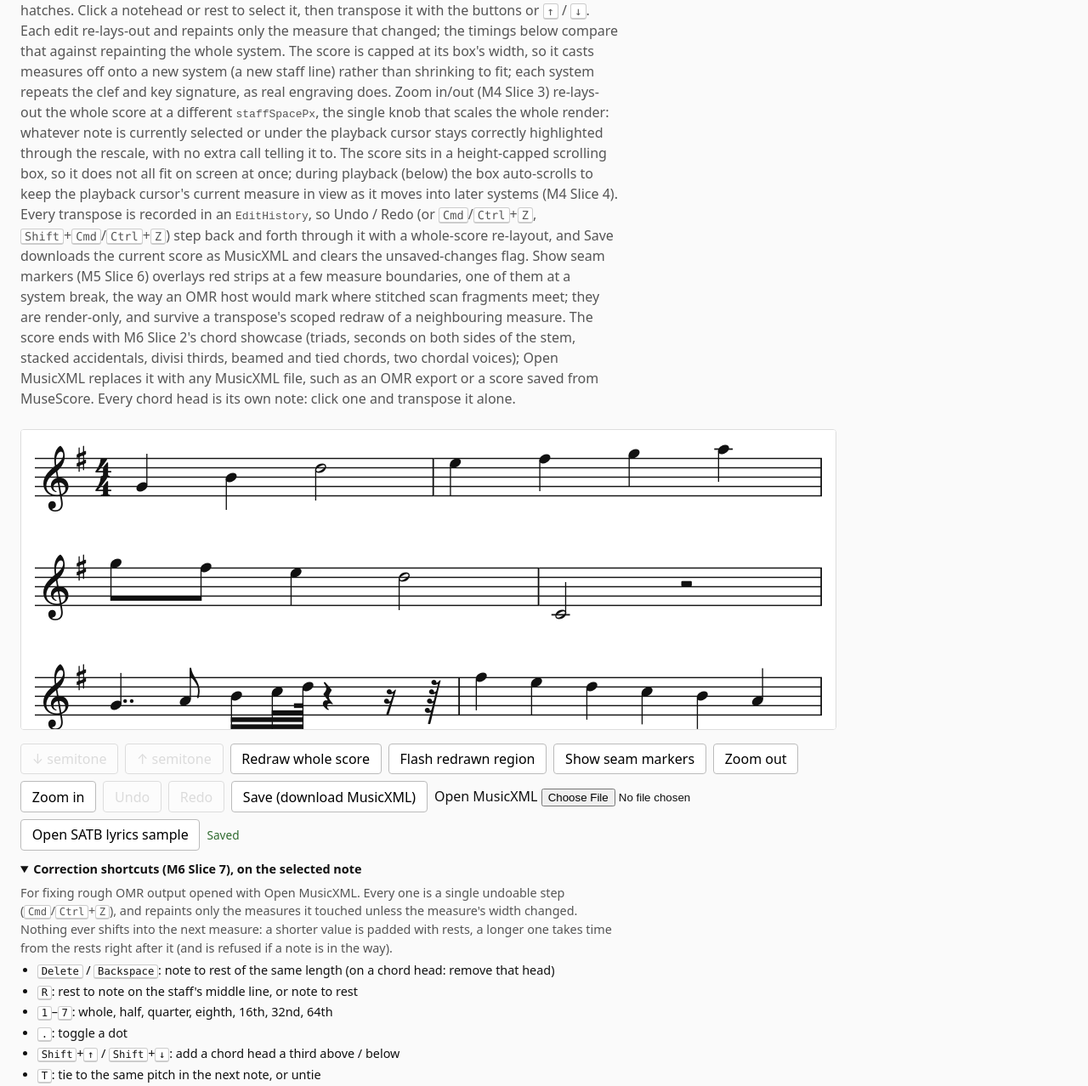
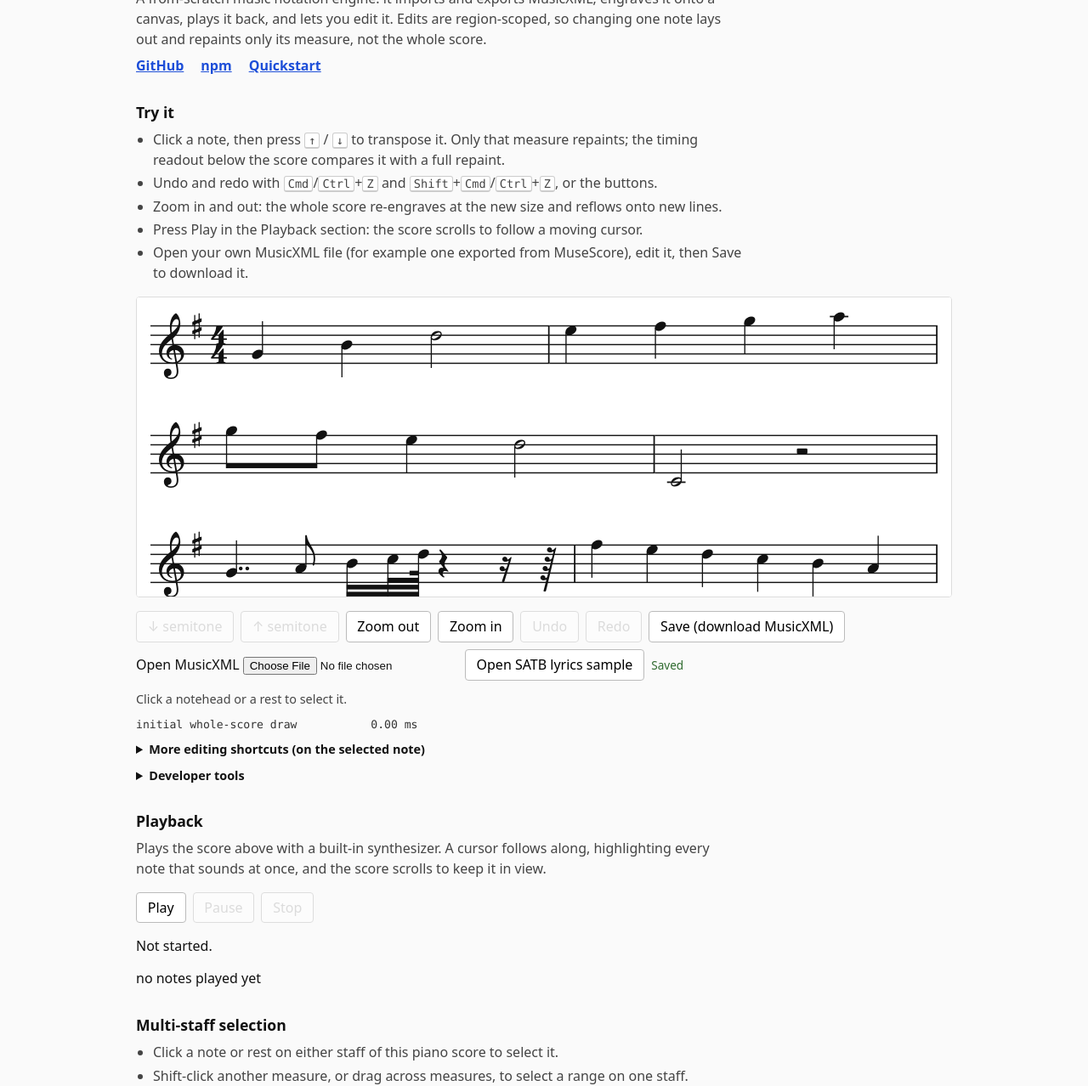
Before and after one commit to Maripirs/notation-engine, a website built with Vite: page demo/index.html in a window 1280 px wide. Shown: the part 112-1390 px from the top of the page at 85% size. Built offline with nearby package versions, Linux system fonts and the light colour scheme.

Commit message:
Demo: public-facing intro and try-it copy

```diff
--- a/demo/index.html
+++ b/demo/index.html
@@ -3,28 +3,67 @@
 	<head>
 		<meta charset="UTF-8" />
 		<meta name="viewport" content="width=device-width, initial-scale=1" />
-		<title>notation-engine demo</title>
+		<title>notation-engine: MusicXML engraving, canvas rendering and playback in the browser</title>
 		<style>
 			:root {
 				color-scheme: light;
 				font-family: system-ui, -apple-system, "Segoe UI", sans-serif;
 			}
 			body {
-				margin: 0;
-				padding: 2rem 1.5rem;
+				margin: 0 auto;
+				padding: 2rem 1rem;
 				max-width: 60rem;
 				color: #111;
 				background: #fafafa;
 			}
 			h1 {
-				font-size: 1.25rem;
-				margin: 0 0 0.25rem;
+				font-size: 1.5rem;
+				margin: 0 0 0.5rem;
 			}
-			p.lede {
-				margin: 0 0 1.5rem;
+			h1 .tagline {
+				display: block;
+				font-size: 1rem;
+				font-weight: 400;
 				color: #555;
+				margin-top: 0.2rem;
+			}
+			h2 {
+				font-size: 1.1rem;
+				margin: 2rem 0 0.5rem;
+			}
+			p.pitch,
+			p.note,
+			ul.try {
+				color: #444;
 				max-width: 44rem;
 				line-height: 1.5;
+			}
+			p.pitch {
+				margin: 0 0 0.5rem;
+			}
+			p.note {
+				margin: 0 0 0.75rem;
+			}
+			p.links {
+				display: flex;
+				gap: 1.25rem;
+				flex-wrap: wrap;
+				margin: 0;
+				font-weight: 600;
+			}
+			a {
+				color: #1d4ed8;
+			}
+			ul.try {
+				margin: 0 0 1rem;
+				padding-left: 1.25rem;
+			}
+			ul.try li {
+				margin: 0.2rem 0;
+			}
+			.canvas-scroll {
+				overflow-x: auto;
+				max-width: 100%;
 			}
 			.demo-canvas {
 				display: block;
@@ -32,10 +71,9 @@
 				border: 1px solid #ddd;
 				border-radius: 4px;
 				cursor: pointer;
-				max-width: 100%;
 			}
 			/*
-			 * The container `mountScore` renders into (M7 Slice 3): it scrolls,
+			 * The container `mountScore` renders into: it scrolls,
 			 * and the view keeps a window-sized canvas stuck to its top. max-height
 			 * is deliberately smaller than the full demo score, so the score
 			 * overflows and playback's follow-scroll has something to show.
@@ -77,21 +115,27 @@
 			#dirty.dirty {
 				color: #b45309;
 			}
-			#shortcuts {
-				margin: 0 0 0.75rem;
+			details {
+				margin: 0.75rem 0;
 				font-size: 0.9rem;
 			}
-			#shortcuts summary {
+			details summary {
 				cursor: pointer;
 				font-weight: 600;
+			}
+			details > p.note {
+				margin: 0.5rem 0 0;
+			}
+			details .controls {
+				margin: 0.5rem 0 0;
 			}
 			#shortcuts ul {
 				margin: 0.25rem 0 0;
 				padding-left: 1.25rem;
 				line-height: 1.7;
 			}
-			#shortcuts p.lede {
-				margin: 0.5rem 0 0;
+			label.open input {
+				max-width: 100%;
 			}
 			#status {
 				margin: 0;
@@ -118,58 +162,50 @@
 		</style>
 	</head>
 	<body>
-		<h1>notation-engine, Phase 0 spike</h1>
-		<p class="lede">
-			Own model, own layout, own canvas renderer, Bravura for glyph shapes. The score below is one
-			<code>mountScore</code> call (M7 Slice 3); the editing on it is the demo's own, built on
-			the view's escape hatches. Click a notehead or
-			rest to select it, then transpose it with the buttons or <kbd>&uarr;</kbd> /
-			<kbd>&darr;</kbd>. Each edit re-lays-out and repaints only the measure that changed; the
-			timings below compare that against repainting the whole system. The score is capped at its
-			box's width, so it casts measures off onto a new system (a new staff line) rather than
-			shrinking to fit; each system repeats the clef and key signature, as real engraving does.
-			Zoom in/out (M4 Slice 3) re-lays-out the whole score at a different <code>staffSpacePx</code>,
-			the single knob that scales the whole render: whatever note is currently selected or under
-			the playback cursor stays correctly highlighted through the rescale, with no extra call
-			telling it to. The score sits in a height-capped scrolling box, so it does not all fit
-			on screen at once; during playback (below) the box auto-scrolls to keep the playback
-			cursor's current measure in view as it moves into later systems (M4 Slice 4). Every transpose is recorded in an
-			<code>EditHistory</code>, so Undo / Redo (or <kbd>Cmd</kbd>/<kbd>Ctrl</kbd>+<kbd>Z</kbd>,
-			<kbd>Shift</kbd>+<kbd>Cmd</kbd>/<kbd>Ctrl</kbd>+<kbd>Z</kbd>) step back and forth through
-			it with a whole-score re-layout, and Save downloads the current score as MusicXML and
-			clears the unsaved-changes flag. Show seam markers (M5 Slice 6) overlays red strips at a
-			few measure boundaries, one of them at a system break, the way an OMR host would mark
-			where stitched scan fragments meet; they are render-only, and survive a transpose's
-			scoped redraw of a neighbouring measure. The score ends with M6 Slice 2's chord showcase
-			(triads, seconds on both sides of the stem, stacked accidentals, divisi thirds, beamed and
-			tied chords, two chordal voices); Open MusicXML replaces it with any MusicXML file, such as
-			an OMR export or a score saved from MuseScore. Every
-			chord head is its own note: click one and transpose it alone.
-		</p>
+		<header>
+			<h1>notation-engine <span class="tagline">MusicXML engraving, canvas rendering and playback in the browser</span></h1>
+			<p class="pitch">
+				A from-scratch music notation engine: it imports and exports MusicXML, engraves it onto a
+				canvas, plays it back, and lets you edit it. Edits are region-scoped, so changing one note
+				lays out and repaints only its measure, not the whole score.
+			</p>
+			<p class="links">
+				<a href="https://github.com/Maripirs/notation-engine">GitHub</a>
+				<a href="https://www.npmjs.com/package/notation-engine">npm</a>
+				<a href="https://github.com/Maripirs/notation-engine#quickstart">Quickstart</a>
+			</p>
+		</header>
+
+		<h2>Try it</h2>
+		<ul class="try">
+			<li>Click a note, then press <kbd>&uarr;</kbd> / <kbd>&darr;</kbd> to transpose it. Only that measure repaints; the timing readout below the score compares it with a full repaint.</li>
+			<li>Undo and redo with <kbd>Cmd</kbd>/<kbd>Ctrl</kbd>+<kbd>Z</kbd> and <kbd>Shift</kbd>+<kbd>Cmd</kbd>/<kbd>Ctrl</kbd>+<kbd>Z</kbd>, or the buttons.</li>
+			<li>Zoom in and out: the whole score re-engraves at the new size and reflows onto new lines.</li>
+			<li>Press Play in the Playback section: the score scrolls to follow a moving cursor.</li>
+			<li>Open your own MusicXML file (for example one exported from MuseScore), edit it, then Save to download it.</li>
+		</ul>
+
 		<div id="score-scroll"></div>
 		<div class="controls">
 			<button id="down" disabled>&darr; semitone</button>
 			<button id="up" disabled>&uarr; semitone</button>
-			<button id="full">Redraw whole score</button>
-			<button id="flash">Flash redrawn region</button>
-			<button id="seams">Show seam markers</button>
 			<button id="zoom-out">Zoom out</button>
 			<button id="zoom-in">Zoom in</button>
 			<button id="undo" disabled>Undo</button>
 			<button id="redo" disabled>Redo</button>
 			<button id="save">Save (download MusicXML)</button>
-			<label>Open MusicXML <input id="open" type="file" accept=".musicxml,.xml,application/vnd.recordare.musicxml+xml" /></label>
+			<label class="open">Open MusicXML <input id="open" type="file" accept=".musicxml,.xml,application/vnd.recordare.musicxml+xml" /></label>
 			<button id="open-lyrics">Open SATB lyrics sample</button>
 			<span id="dirty">Saved</span>
 		</div>
-		<details id="shortcuts" open>
-			<summary>Correction shortcuts (M6 Slice 7), on the selected note</summary>
-			<p class="lede">
-				For fixing rough OMR output opened with Open MusicXML. Every one is a single undoable step
-				(<kbd>Cmd</kbd>/<kbd>Ctrl</kbd>+<kbd>Z</kbd>), and repaints only the measures it
-				touched unless the measure's width changed. Nothing ever shifts into the next measure: a
-				shorter value is padded with rests, a longer one takes time from the rests right after it
-				(and is refused if a note is in the way).
+		<p id="status">Loading Bravura&hellip;</p>
+		<pre id="timings"></pre>
+		<details id="shortcuts">
+			<summary>More editing shortcuts (on the selected note)</summary>
+			<p class="note">
+				Handy for fixing rough scanned (OMR) output. Each is one undoable step, and notes never
+				spill into the next measure: a shorter value is padded with rests, a longer one takes time
+				from the rests after it.
 			</p>
 			<ul>
 				<li><kbd>Delete</kbd> / <kbd>Backspace</kbd>: note to rest of the same length (on a chord head: remove that head)</li>
@@ -182,18 +218,23 @@
 				<li><kbd>&larr;</kbd> / <kbd>&rarr;</kbd>: select and play the previous / next note in the same voice</li>
 			</ul>
 		</details>
-		<p id="status">Loading Bravura&hellip;</p>
-		<pre id="timings"></pre>
+		<details class="devtools">
+			<summary>Developer tools</summary>
+			<p class="note">
+				The score above is a single <a href="https://github.com/Maripirs/notation-engine#quickstart"><code>mountScore</code></a>
+				call; the editing is built on top of it. These buttons show what the renderer does under the hood.
+			</p>
+			<div class="controls">
+				<button id="full">Redraw whole score</button>
+				<button id="flash">Flash redrawn region</button>
+				<button id="seams">Show seam markers</button>
+			</div>
+		</details>
 
 		<h2>Playback</h2>
-		<p class="lede">
-			Plays the same score shown above, at its own tempo, including the independent simultaneous
-			voices from its two-voice and voice-clash showcase measures. This exercises
-			<code>PlaybackEngine</code> end to end (M3 Slices 4-6): oscillator synthesis, the
-			play/pause/stop transport, and the position/onset hook below. The onset hook also drives a
-			playback cursor (M4 Slice 2) on the score above: watch it move note to note as playback
-			runs, jointly highlighting more than one note whenever a two-voice or voice-clash measure
-			lands a simultaneous onset.
+		<p class="note">
+			Plays the score above with a built-in synthesizer. A cursor follows along, highlighting every
+			note that sounds at once, and the score scrolls to keep it in view.
 		</p>
 		<div class="controls">
 			<button id="playback-play">Play</button>
@@ -204,26 +245,15 @@
 		<p id="playback-onset">no notes played yet</p>
 
 		<h2>Multi-staff selection</h2>
-		<p class="lede">
-			Renders <code>createGrandStaffShowcaseScore</code> (a two-staff piano score, treble over
-			bass) on its own canvas to demonstrate M4 Slice 1's fix: clicking a note on the lower
-			(bass) staff now correctly redraws only that staff's own measure, not staff 0's
-			same-numbered one, which is what the pre-fix <code>setSelection</code> would have done
-			instead. The button below is M4 Slice 2's own debug control: it calls
-			<code>setPlaybackCursor</code> directly with a hand-picked chord spanning both staves, with
-			no audio attached, to confirm the highlight lands on the right staff without needing a
-			second <code>PlaybackEngine</code>. M5 Slice 4 adds measure-range selection: shift-click a
-			second measure, or drag across measures, to tint a contiguous range on one staff. Only
-			the measures that join or leave the range repaint. M5 Slice 5 adds range clef changes:
-			with a range selected, a clef button changes those measures' clef (drawing a smaller
-			change clef where it lands mid-system, and restoring the old clef right after the range),
-			and this canvas's own Undo restores it in one step. <kbd>Cmd</kbd>/<kbd>Ctrl</kbd>+<kbd>Z</kbd>
-			steps whichever canvas you last clicked. M6 Slice 4 adds the alto and tenor C clefs, e.g.
-			to switch a stretch of the bass staff to tenor clef and back.
-		</p>
-		<canvas id="staff-select-demo" class="demo-canvas"></canvas>
+		<ul class="try">
+			<li>Click a note or rest on either staff of this piano score to select it.</li>
+			<li>Shift-click another measure, or drag across measures, to select a range on one staff.</li>
+			<li>With a range selected, pick a clef to change it for just those measures. Undo restores it.</li>
+		</ul>
+		<div class="canvas-scroll">
+			<canvas id="staff-select-demo" class="demo-canvas"></canvas>
+		</div>
 		<div class="controls">
-			<button id="staff-select-cursor-demo">Highlight sample chord across staves</button>
 			<button data-clef="treble">Treble clef</button>
 			<button data-clef="bass">Bass clef</button>
 			<button data-clef="treble8">Treble 8vb clef</button>
@@ -233,6 +263,13 @@
 			<button id="staff-select-redo" disabled>Redo</button>
 		</div>
 		<p id="staff-select-status">Click a notehead or a rest on either staff to select it, or shift-click/drag across measures to select a range.</p>
+		<details class="devtools">
+			<summary>Developer tools</summary>
+			<p class="note">Highlights a fixed chord spanning both staves, without audio, to check the playback cursor lands on the right staff.</p>
+			<div class="controls">
+				<button id="staff-select-cursor-demo">Highlight sample chord across staves</button>
+			</div>
+		</details>
 
 		<script type="module" src="./main.ts"></script>
 	</body>
```
Also changed, not shown: plan.md (+0 -2 lines).
